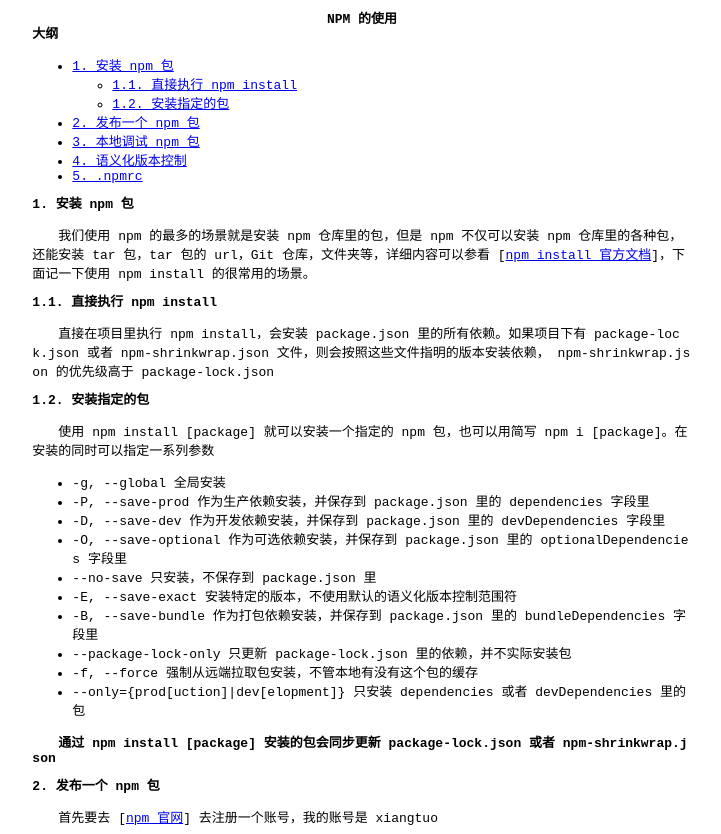
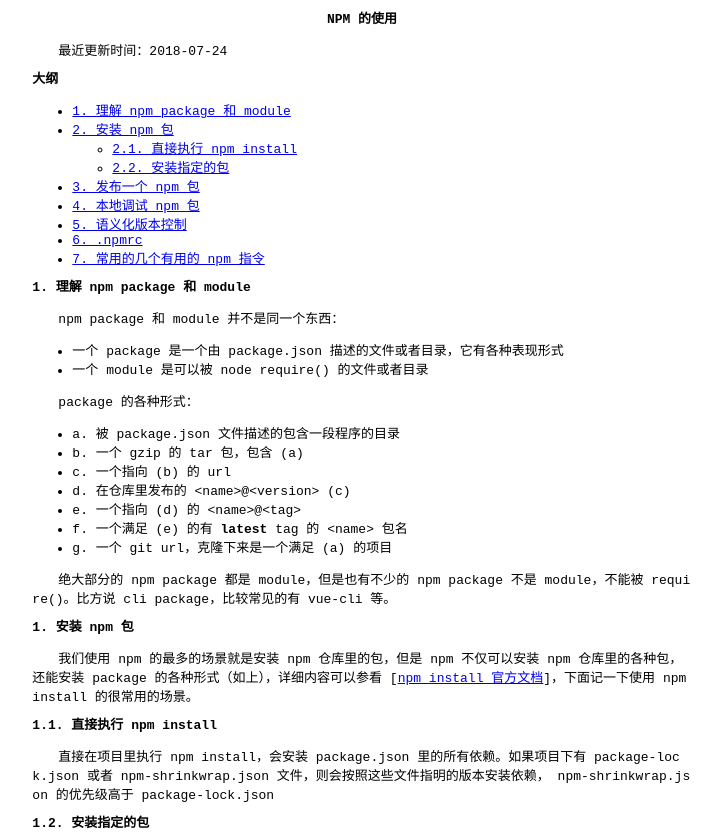
Before and after one commit to aximario/blog, a plain HTML site: page npm.html in a window 1280 px wide. Shown: the top 834 px of the page, without its empty margins (278-999 px from the left). Drawn offline with Linux system fonts and the light colour scheme.

Commit message:
update: 更新npm.html

```diff
--- a/npm.html
+++ b/npm.html
@@ -24,38 +24,64 @@
 <body>
   <article>
     <header>NPM 的使用</header>
+    <p>最近更新时间：2018-07-24</p>
     <aside>
       <h1>大纲</h1>
       <ul>
         <li>
-          <a href="#install-npm-package">1. 安装 npm 包</a>
+          <a href="#package-and-module">1. 理解 npm package 和 module</a>
+        </li>
+        <li>
+          <a href="#install-npm-package">2. 安装 npm 包</a>
           <ul>
             <li>
-              <a href="#install-npm-package-directly">1.1. 直接执行 npm install</a>
+              <a href="#install-npm-package-directly">2.1. 直接执行 npm install</a>
             </li>
             <li>
-              <a href="#install-a-specified-npm-package">1.2. 安装指定的包</a>
+              <a href="#install-a-specified-npm-package">2.2. 安装指定的包</a>
             </li>
           </ul>
         </li>
         <li>
-          <a href="#publish-npm-package">2. 发布一个 npm 包</a>
+          <a href="#publish-npm-package">3. 发布一个 npm 包</a>
         </li>
         <li>
-          <a href="#debug-npm-package">3. 本地调试 npm 包</a>
+          <a href="#debug-npm-package">4. 本地调试 npm 包</a>
         </li>
         <li>
-          <a href="#semantic-versioning">4. 语义化版本控制</a>
+          <a href="#semantic-versioning">5. 语义化版本控制</a>
         </li>
         <li>
-          <a href="#npm configurations">5. .npmrc</a>
+          <a href="#npm configurations">6. .npmrc</a>
+        </li>
+        <li>
+          <a href="#useful-commands">7. 常用的几个有用的 npm 指令</a>
         </li>
       </ul>
     </aside>
     <main>
       <section>
+        <h1 id="package-and-module">1. 理解 npm package 和 module</h1>
+        <p>npm package 和 module 并不是同一个东西：</p>
+        <ul>
+          <li>一个 package 是一个由 package.json 描述的文件或者目录，它有各种表现形式</li>
+          <li>一个 module 是可以被 node require() 的文件或者目录</li>
+        </ul>
+        <p>package 的各种形式：</p>
+        <ul>
+          <li>a. 被 package.json 文件描述的包含一段程序的目录</li>
+          <li>b. 一个 gzip 的 tar 包，包含 (a)</li>
+          <li>c. 一个指向 (b) 的 url</li>
+          <li>d. 在仓库里发布的 &lt;name&gt;@&lt;version&gt; (c)</li>
+          <li>e. 一个指向 (d) 的 &lt;name&gt;@&lt;tag&gt;</li>
+          <li>f. 一个满足 (e) 的有 <strong>latest</strong> tag 的 &lt;name&gt; 包名 </li>
+          <li>g. 一个 git url，克隆下来是一个满足 (a) 的项目</li>
+        </ul>
+        <p>绝大部分的 npm package 都是 module，但是也有不少的 npm package 不是 module，不能被 require()。比方说 cli package，比较常见的有 vue-cli 等。</p>
+      </section>
+      <section>
         <h1 id="install-npm-package">1. 安装 npm 包</h1>
-        <p>我们使用 npm 的最多的场景就是安装 npm 仓库里的包，但是 npm 不仅可以安装 npm 仓库里的各种包，还能安装 tar 包，tar 包的 url，Git 仓库，文件夹等，详细内容可以参看 [<a href="https://docs.npmjs.com/cli/install">npm install 官方文档</a>]，下面记一下使用 npm install 的很常用的场景。</p>
+        <p>我们使用 npm 的最多的场景就是安装 npm 仓库里的包，但是 npm 不仅可以安装 npm 仓库里的各种包，还能安装 package 的各种形式（如上），详细内容可以参看 [<a href="https://docs.npmjs.com/cli/install">npm install 官方文档</a>]，下面记一下使用 npm install 的很常用的场景。</p>
         <h2 id="install-npm-package-directly">1.1. 直接执行 npm install</h2>
         <p>直接在项目里执行
           <code>npm install</code>，会安装
@@ -210,6 +236,14 @@
         <h3>registry</h3>
         <p>指定 npm 源，默认为 <a href="https://registry.npmjs.org/">https://registry.npmjs.org/</a></p>
       </section>
+      <section>
+        <h1 id="useful-commands">常用的几个有用的 npm 指令</h1>
+        <ul>
+          <li>npm outdated</li>
+          <li>npm home $package</li>
+          <li>npm repo $package</li>
+        </ul>
+      </section>
     </main>
   </article>
 </body>
```
